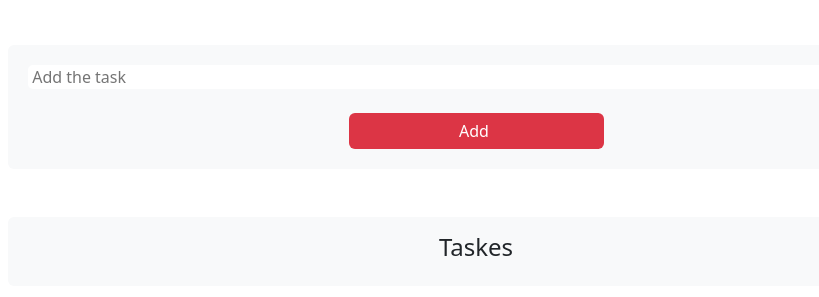
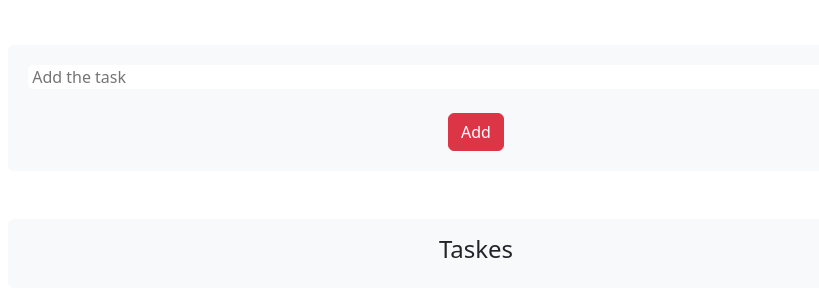
Before and after one commit to Shimoo2001ll/to-do-list, a plain HTML site: page index.html in a window 1280 px wide. Shown: the part 99-396 px from the top of the page, without its empty margins (164-983 px from the left). Drawn offline with Linux system fonts and the light colour scheme.

Commit message:
Update index.html

```diff
--- a/index.html
+++ b/index.html
@@ -22,7 +22,9 @@
             </div>
             <form action="" class=" p-1 d-flex justify-content-evenly align-items-center flex-wrap">
                 <input type="text" name="task" class="task w-100" id="task " placeholder=" Add the task">
-                <input type="button " value="add " class="btn btn-danger text-capitalize mt-4 ">
+
+                <a href="#" class="btn btn-danger text-capitalize mt-4 ">add
+                </a>
             </form>
         </div>
         <div class="showTask bg-light mt-5 p-3 rounded w-75 ">
```
